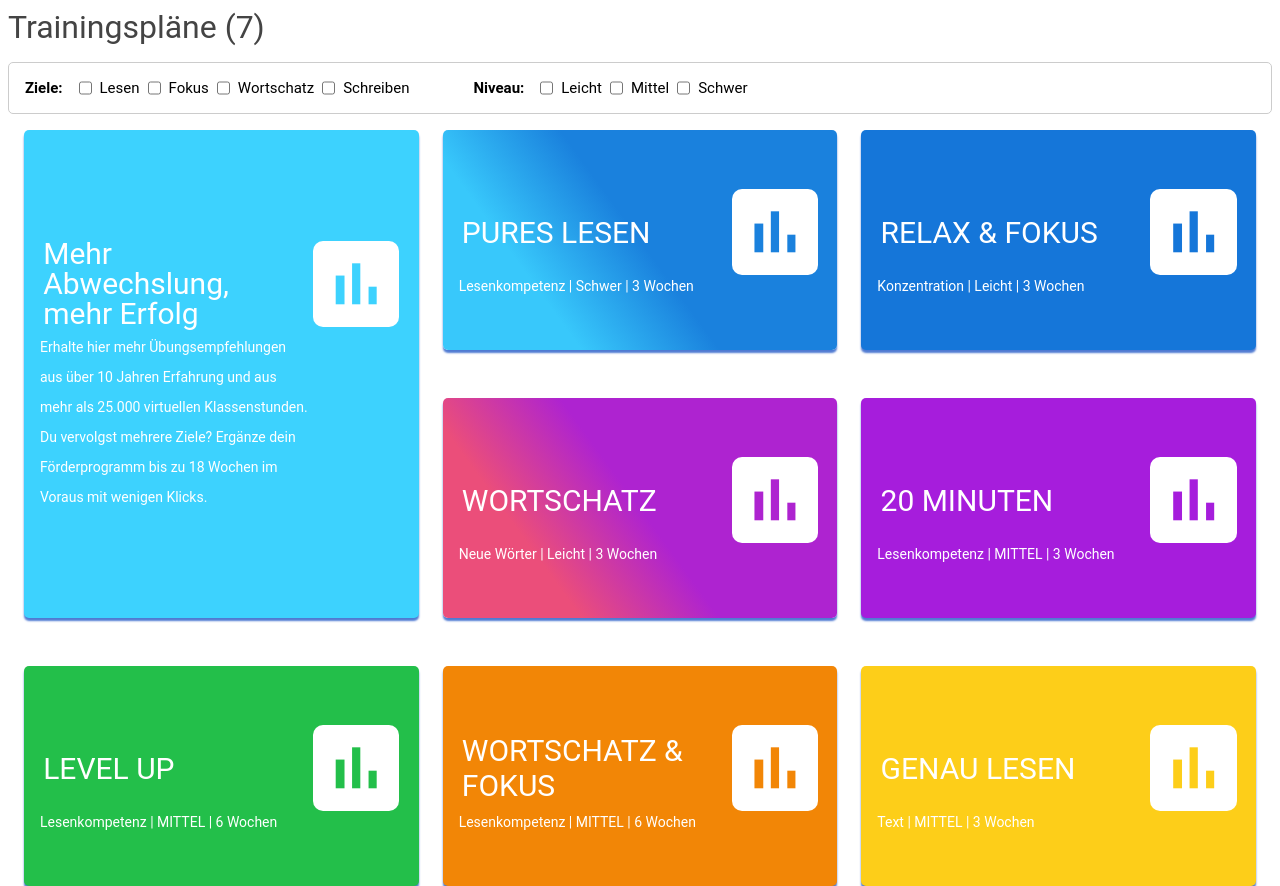
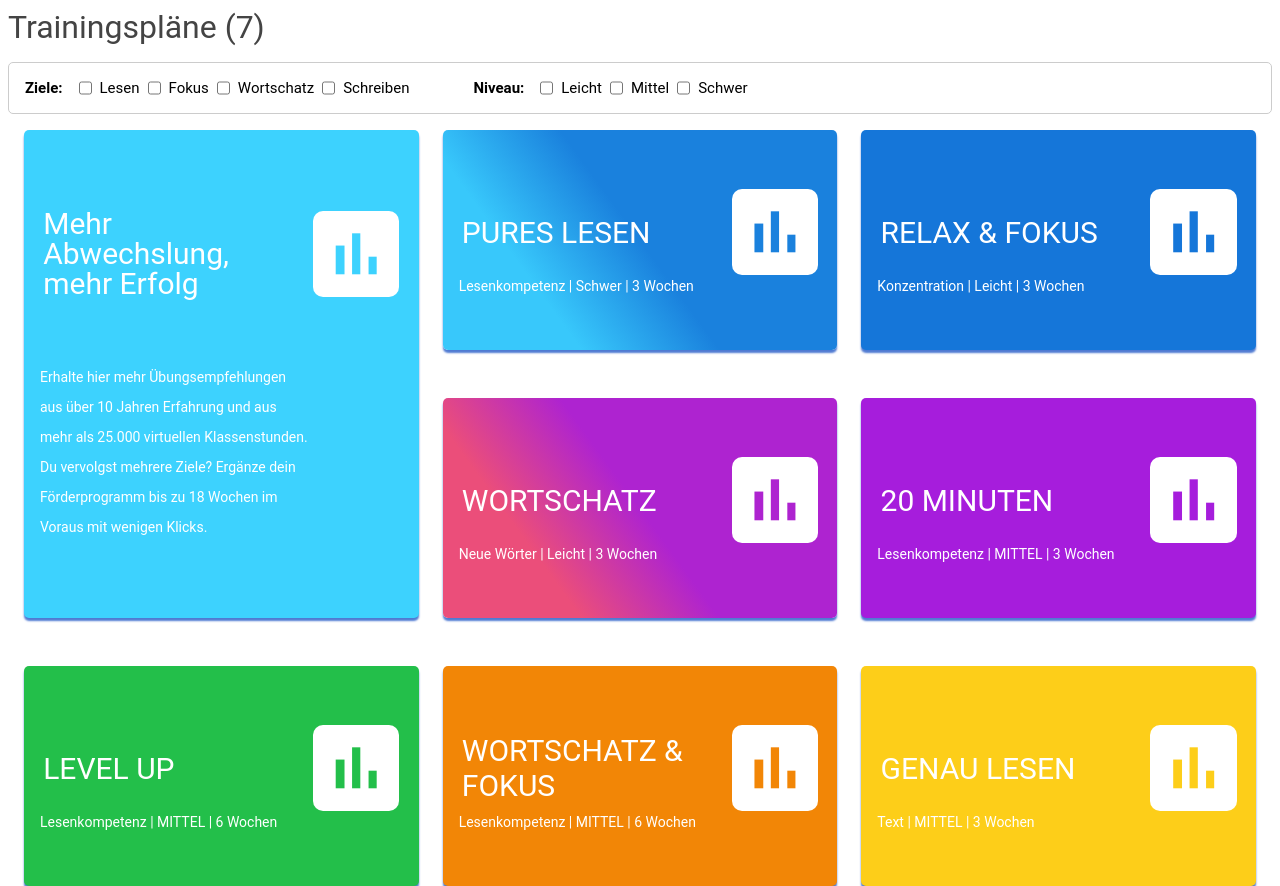
Before and after one commit to elenaRotari/emoree_task, a website built with Vite: page index.html in a window 1280 px wide. Built offline with nearby package versions, Linux system fonts and the light colour scheme.

Commit message:
style to first card changed

```diff
--- a/style.css
+++ b/style.css
@@ -52,8 +52,7 @@
   display: flex;
   flex-direction: column;
   flex: 1;
-  margin: 1rem auto;
-  padding: 0 1rem 0 1rem;
+  margin-top: 1rem;
 }
 .cards {
   display: grid;
@@ -111,6 +110,7 @@
     align-self: center;
     row-gap: 3rem;
     column-gap: 1.5rem;
+    padding: 0 1rem 0 1rem;
   }
   .card {
     min-height: 220px;
@@ -121,6 +121,7 @@
     grid-row: 1 / 3;
     height: 100%;
     line-height: 30px;
+    justify-content: space-evenly;
   }
   .card:first-child > :last-child {
     width: 75%;
```
